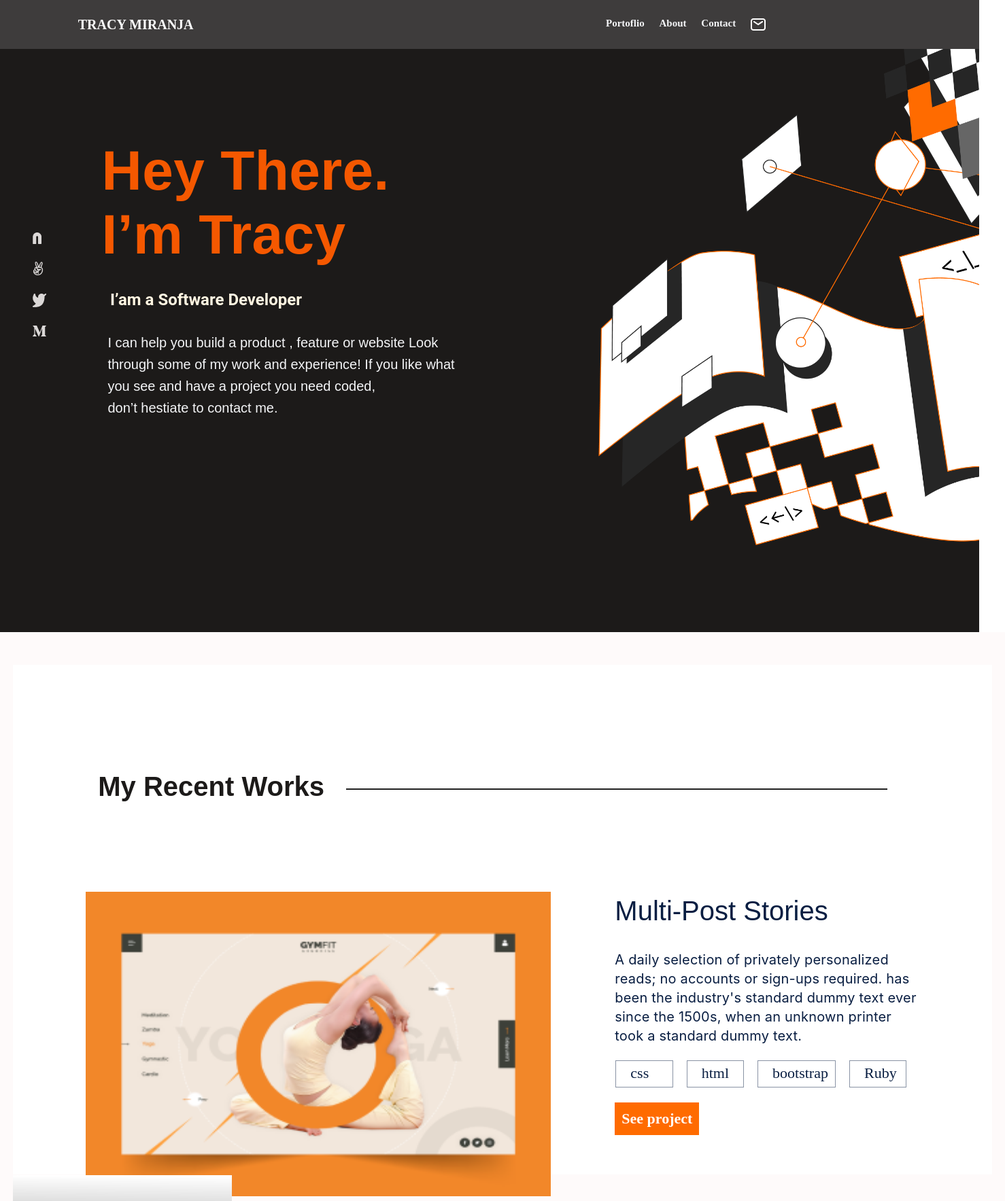
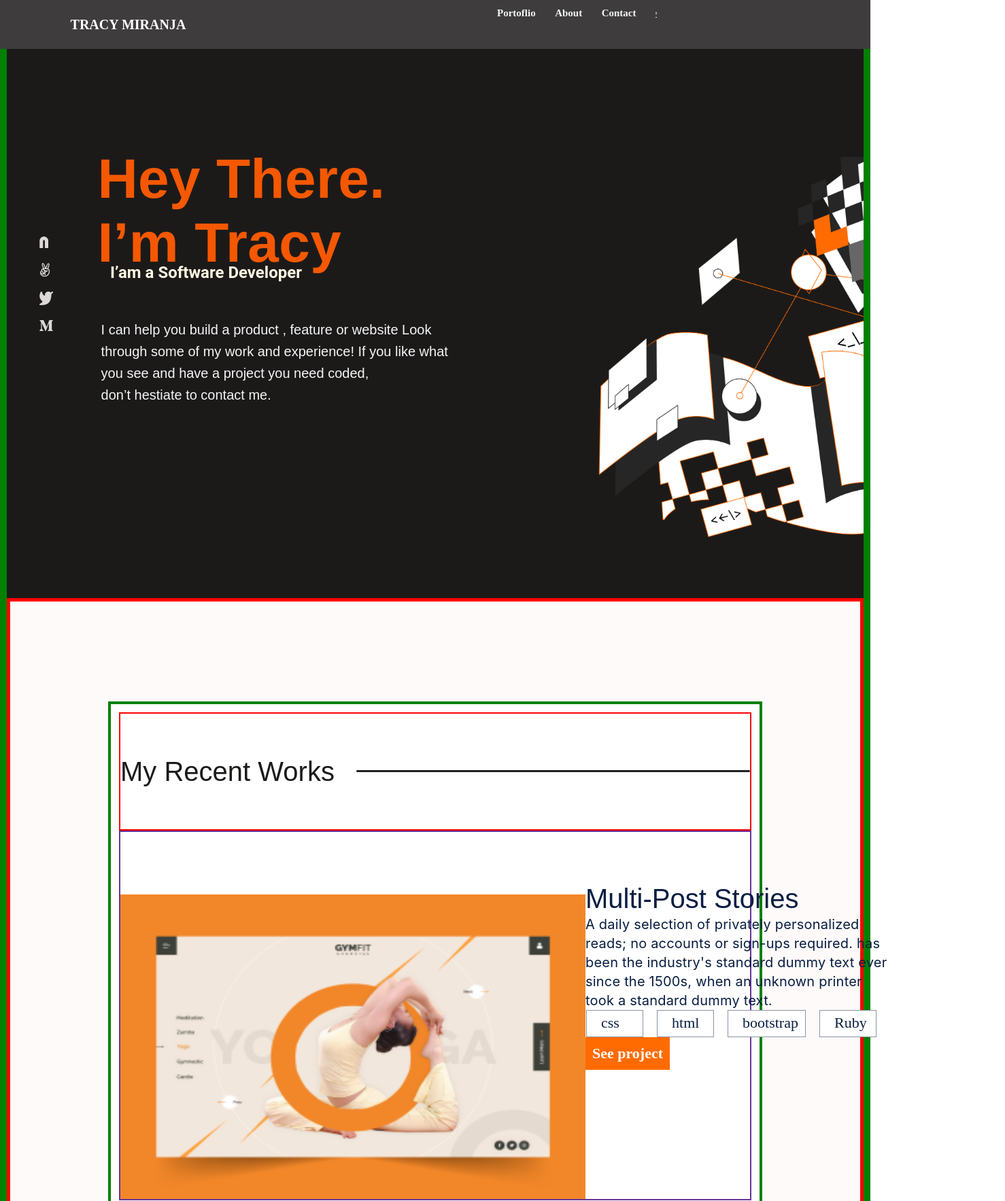
Before and after one commit to Tracy-miranja/Portfolio, a website: page index.html in a window 1280 px wide. Shown: the top 1767 px of the page at 68% size, 1478 px wide, since content can reach past the window. Drawn offline with Linux system fonts and the light colour scheme.

Commit message:
add recent work section

```diff
--- a/index.html
+++ b/index.html
@@ -3,10 +3,7 @@
   <head>
     <meta charset="UTF-8" />
     <meta http-equiv="X-UA-Compatible" content="IE=edge" />
-    <meta
-      name="viewport"
-      content="width=device-width, initial-scale=1.0"
-    />
+    <meta name="viewport" content="width=device-width, initial-scale=1.0" />
     <link rel="stylesheet" href="style.css" />
     <link
       rel="stylesheet"
@@ -18,9 +15,7 @@
 
   <body>
     <header class="header">
-      <div class="bar1">
-        9:41 <img src="./images/Group 4.png" alt="icons" />
-      </div>
+      <div class="bar1"><img src="./images/Group 4.png" alt="icons" /></div>
       <div class="bar2">
         <h1>TRACY MIRANJA</h1>
         <nav>
@@ -30,20 +25,34 @@
           <li><a href="#">Portoflio</a></li>
           <li><a href="#">About</a></li>
           <li><a href="#">Contact</a></li>
-          <li><a href="#"><img src="./images/Union.png" style="height: 18px;width: 22px;margin-bottom: 16%;align-items: center;"></a></li>
+          <li>
+            <a href="#"
+              ><img
+                src="./images/Union.png"
+                style="
+                  height: 18px;
+                  width: 22px;
+                  margin-bottom: 16%;
+                  align-items: center;
+                "
+            /></a>
+          </li>
         </ul>
       </div>
+    </header>
 
-    </header>
     <div class="container">
       <div class="banner">
-        <h1>Hey There.<br> I’m Tracy</h1>
+        <h1>
+          Hey There.<br />
+          I’m Tracy
+        </h1>
         <h2>I’am a Software Developer</h2>
         <p>
-          I can help you build a product , feature or website Look<br>
-          through some of my work and experience! If you like what<br> you
-          see and have a project you need coded,<br> don’t hestiate to
-          contact me.
+          I can help you build a product , feature or website Look<br />
+          through some of my work and experience! If you like what<br />
+          you see and have a project you need coded,<br />
+          don’t hestiate to contact me.
         </p>
         <ul class="social-links">
           <a href="#"><img src="./images/Vector2.png" /></a>
@@ -52,19 +61,22 @@
           <a href="#"><img src="./images/Vector5.svg" /></a>
         </ul>
       </div>
+
       <section class="grid-container">
         <div class="grid-item1">
+          <div class="recent-works">
             <h1>My Recent Works</h1>
-          <hr />
+            <div id="line"></div>
+          </div>
           <div class="multi-story">
             <img src="./images/Img Placeholder.png" alt="project1" />
             <div class="post">
               <h2>Multi-Post Stories</h2>
               <p>
-            A daily selection of privately personalized reads; no
-            accounts or sign-ups required. has been the industry's
-            standard dummy text ever since the 1500s, when an unknown
-            printer took a standard dummy text.
+                A daily selection of privately personalized reads; no accounts
+                or sign-ups required. has been the industry's standard dummy
+                text ever since the 1500s, when an unknown printer took a
+                standard dummy text.
               </p>
               <ul class="list">
                 <li class="list1"><a href="#">css</a></li>
@@ -76,13 +88,13 @@
             </div>
           </div>
         </div>
+
         <div class="my-projects">
           <div class="grid-item2">
             <h1>Profesional Art Printing Data</h1>
             <p>
-            A daily selection of privately personalized reads; no
-            accounts or sign-ups required. has been the industry's
-            standard
+              A daily selection of privately personalized reads; no accounts or
+              sign-ups required. has been the industry's standard
             </p>
             <ul class="projects">
               <li class="list5"><a href="# ">html</a></li>
@@ -96,9 +108,8 @@
           <div class="projects2">
             <h1>Profesional Art Printing Data</h1>
             <p>
-            A daily selection of privately personalized reads; no
-            accounts or sign-ups required. has been the industry's
-            standard
+              A daily selection of privately personalized reads; no accounts or
+              sign-ups required. has been the industry's standard
             </p>
             <ul class="projects">
               <li class="list5"><a href="# ">html</a></li>
@@ -112,9 +123,8 @@
           <div class="grid-item3">
             <h1>Profesional Art Printing Data</h1>
             <p>
-            A daily selection of privately personalized reads; no
-            accounts or sign-ups required. has been the industry's
-            standard
+              A daily selection of privately personalized reads; no accounts or
+              sign-ups required. has been the industry's standard
             </p>
             <ul class="projects">
               <li class="list5"><a href="# ">html</a></li>
@@ -128,9 +138,8 @@
           <div class="projects3">
             <h1>Profesional Art Printing Data</h1>
             <p>
-            A daily selection of privately personalized reads; no
-            accounts or sign-ups required. has been the industry's
-            standard
+              A daily selection of privately personalized reads; no accounts or
+              sign-ups required. has been the industry's standard
             </p>
             <ul class="projects">
               <li class="list5"><a href="# ">html</a></li>
@@ -144,9 +153,8 @@
           <div class="grid-item4">
             <h1>Profesional Art Printing Data</h1>
             <p>
-            A daily selection of privately personalized reads; no
-            accounts or sign-ups required. has been the industry's
-            standard
+              A daily selection of privately personalized reads; no accounts or
+              sign-ups required. has been the industry's standardization
             </p>
             <ul class="projects">
               <li class="list5"><a href="# ">html</a></li>
@@ -156,14 +164,12 @@
             <div class="action-bar">
               <a>See project</a>
             </div>
-
           </div>
           <div class="projects4">
             <h1>Profesional Art Printing Data</h1>
             <p>
-            A daily selection of privately personalized reads; no
-            accounts or sign-ups required. has been the industry's
-            standard
+              A daily selection of privately personalized reads; no accounts or
+              sign-ups required. has been the industry's standard
             </p>
             <ul class="projects">
               <li class="list5"><a href="# ">html</a></li>
@@ -175,15 +181,15 @@
             </div>
           </div>
         </div>
-    </div>
+      </section>
       <div class="About">
         <div class="aboutme">
           <h1>About me</h1>
           <p>
-            Hello I’m a software developer! I can help you build a
-            product , feature or website Look through some of my work
-            and experience! If you like what you see and have a
-            project you need coded, don’t hestiate to contact me.
+            Hello I’m a software developer! I can help you build a product ,
+            feature or website Look through some of my work and experience! If
+            you like what you see and have a project you need coded, don’t
+            hestiate to contact me.
           </p>
           <div class="resume">Get my Resume</div>
 
@@ -191,9 +197,7 @@
           <ul class="LANGUAGE">
             <li class="langu">
               <a href="#">
-                <img
-                  src="./images/Rectangle 55 (1).png"
-                />Languages</a
+                <img src="./images/Rectangle 55 (1).png" />Languages</a
               >
             </li>
             <li><a href="#">Javascript</a></li>
@@ -201,9 +205,7 @@
             <li><a href="#">Html</a></li>
             <li><a href="#">Css</a></li>
             <li class="langu">
-              <a href="#">
-                <img src="./images/Rectangle 56.png" />Frameworks</a
-              >
+              <a href="#"> <img src="./images/Rectangle 56.png" />Frameworks</a>
             </li>
             <li><a href="#">Bootstrap</a></li>
             <li><a href="#">Ruby on Rails</a></li>
@@ -211,9 +213,7 @@
             <li><a href="#">CapyBara</a></li>
             <li><a href="#">Selenium</a></li>
             <li class="langu">
-              <a href="#">
-                <img src="./images/Rectangle 56.png" />Skills</a
-              >
+              <a href="#"> <img src="./images/Rectangle 56.png" />Skills</a>
             </li>
             <li><a href="#">Codekit</a></li>
             <li><a href="#">Github</a></li>
@@ -228,8 +228,8 @@
     <footer>
       <form action="https://formspree.io/f/xoqbglnq" method="post">
         <p>
-          I'm always <br>interested in hearing <br>about new projects,<br> so if
-          you'd like to <br>chat please get in touch.
+          I'm always <br />interested in hearing <br />about new projects,<br />
+          so if you'd like to <br />chat please get in touch.
         </p>
         <ul>
           <li>
@@ -241,11 +241,28 @@
               maxlength="30"
             />
           </li>
-          <hr style="border-bottom: 1px solid #DBD8D7; margin-top:10%;width: 85%;">
+          <hr
+            style="
+              border-bottom: 1px solid #dbd8d7;
+              margin-top: 10%;
+              width: 85%;
+            "
+          />
           <li>
-            <input type="email" placeholder="Email" name="user_email" required />
+            <input
+              type="email"
+              placeholder="Email"
+              name="user_email"
+              required
+            />
           </li>
-          <hr style="border-bottom: 1px solid #DBD8D7; margin-top:10%; width: 85%;">
+          <hr
+            style="
+              border-bottom: 1px solid #dbd8d7;
+              margin-top: 10%;
+              width: 85%;
+            "
+          />
           <li>
             <textarea
               name="use-message"
@@ -260,12 +277,19 @@
           </li>
         </ul>
       </form>
-      <hr style="border-bottom: 1px solid #DBD8D7; margin-top:30%;width: 85%;">
+      <hr
+        style="border-bottom: 1px solid #dbd8d7; margin-top: 30%; width: 85%"
+      />
       <!-- icons -->
       <section class="icons">
         <ul class="footer-social-links">
           <a href="#"><img src="./images/Vector f1.png" /></a>
-          <a href="#"><img src="./images/Vector-17.svg" style="margin-right: 2px;height: 17px;"><img src="./images/Vector f7.png"/></a>
+          <a href="#"
+            ><img
+              src="./images/Vector-17.svg"
+              style="margin-right: 2px; height: 17px" /><img
+              src="./images/Vector f7.png"
+          /></a>
           <a href="#"><img src="./images/Vector f3.png" /></a>
           <a href="#"><img src="./images/Vector f4.png" /></a>
         </ul>
--- a/style.css
+++ b/style.css
@@ -1,9 +1,17 @@
-html,
+*,
+::before,
+::after {
+  margin: 0;
+  padding: 0;
+  box-sizing: border-box;
+}
+
+/*html,
 body {
   margin: 0;
   padding: 0;
   background-image: linear-gradient(red pink);
-}
+}*/
 
 ul {
   list-style-type: none;
@@ -223,7 +231,6 @@ footer p {
 }
 
 .grid-item1 {
-  box-sizing: border-box;
   width: calc(340px - 10px);
   height: 750px;
   background-color: white;
@@ -231,24 +238,24 @@ footer p {
   margin-top: 2%;
 }
 
-.grid-item1 img {
+grid .grid-item1 img {
   width: 310px;
   margin-top: 16%;
 }
 
 .grid-item1 h1 {
-  width: 330px;
+  /*width: 330px;*/
   font-family: 'Crete Round', sans-serif;
   font-style: normal;
-  font-weight: 570;
+  font-weight: 500;
   font-size: 36px;
   line-height: 52px;
-  display: flex;
-  align-items: center;
+  /*display: flex;*/
+  /*align-items: center;*/
   color: #1c1a19;
   flex: none;
   order: 0;
-  margin-top: 18%;
+  /*margin-top: 18%;*/
   flex-grow: 0;
 }
 
@@ -328,7 +335,7 @@ input {
   color: #979493;
   font-size: 15px;
   line-height: 10px;
-  font-family: 'Inter'Verdana, Geneva, Tahoma, sans-serif;
+  font-family: 'Inter' Verdana, Geneva, Tahoma, sans-serif;
   font-style: normal;
 }
 
@@ -949,10 +956,12 @@ footer {
   }
 }
 
+/* start desktop styles */
+
 @media only screen and (min-width: 768px) {
   .header {
     position: absolute;
-    width: 1440px;
+    width: 100%;
     height: 72px;
     left: 0;
     top: 0;
@@ -984,23 +993,24 @@ footer {
 
   .container {
     width: 100%;
+    border: 10px solid green;
   }
 
   .banner {
     display: grid;
-    width: 1440px;
+    width: 100%;
     height: 870px;
     background: #1c1a19;
-    padding-top: 60px;
+    padding-top: 80px;
     background-image: url(./images/Illustration-header@2x.png);
-    background-position: right center;
+    background-position: right bottom;
     background-repeat: no-repeat;
-    background-size: 49%;
+    background-size: 39%;
   }
 
   .banner h1 {
     width: 566px;
-    font-family: 'Crete Round'sans-serif;
+    font-family: 'Crete Round' sans-serif;
     font-style: normal;
     font-weight: 600;
     font-size: 82px;
@@ -1048,32 +1058,46 @@ footer {
   }
 
   .grid-container {
-    width: 1440px;
-    display: row;
+    border: 5px solid red;
+    width: 100%;
+    padding: 8rem 9rem;
   }
 
   .grid-item1 {
-    width: 1440px;
+    width: 100%;
+    display: flex;
+    border: 4px solid green;
+    flex-direction: column;
+    justify-content: space-between;
+    align-items: center;
   }
 
   .grid-item1 h1 {
-    width: 345px;
-    height: 52px;
     font-family: 'Crete Round' 'Times New Roman', Times, serif;
-    margin-left: 8%;
     font-size: 40px;
-    margin-top: 10%;
   }
 
-  hr {
-    width: 794px;
-    height: 0;
-    border: 1px solid #212121;
-    flex: none;
-    order: 1;
-    flex-grow: 0;
-    margin-top: -4%;
-    margin-right: 10%;
+  #line {
+    width: 80%;
+    flex: 1;
+    margin-left: 32px;
+    height: 3px;
+    border-radius: 2px;
+    background: #212121;
+    /*flex: none;*/
+    /*order: 1;*/
+    /*flex-grow: 0;*/
+    /*margin-top: -4%;*/
+    /*margin-right: 10%;*/
+  }
+
+  .recent-works {
+    flex: 0.5;
+    display: flex;
+    justify-content: space-between;
+    align-items: center;
+    border: 2px solid red;
+    width: 100%;
   }
 
   .multi-story img {
@@ -1087,9 +1111,12 @@ footer {
   }
 
   .multi-story {
+    flex: 0.5;
     display: flex;
     flex-direction: row;
     justify-content: space-evenly;
+    width: 100%;
+    border: 2px solid rebeccapurple;
   }
 
   .post {
@@ -1112,7 +1139,7 @@ footer {
   .multi-story p {
     width: 448px;
     height: 140px;
-    font-family: 'Inter''Times New Roman', Times, serif;
+    font-family: 'Inter' 'Times New Roman', Times, serif;
     font-style: normal;
     font-weight: 400;
     font-size: 20px;
@@ -1125,9 +1152,10 @@ footer {
   }
 
   .my-projects {
-    width: 1440px;
+    width: 100%;
+    border: 2px solid red;
     display: grid;
-    grid-template: 3fr 2fr;
-    justify-content: space-between;
+    grid-template-columns: 1fr 1fr 1fr;
+    /* justify-content: space-between; */
   }
 }
```
Lines whose indentation alone changed are shown as unchanged.
